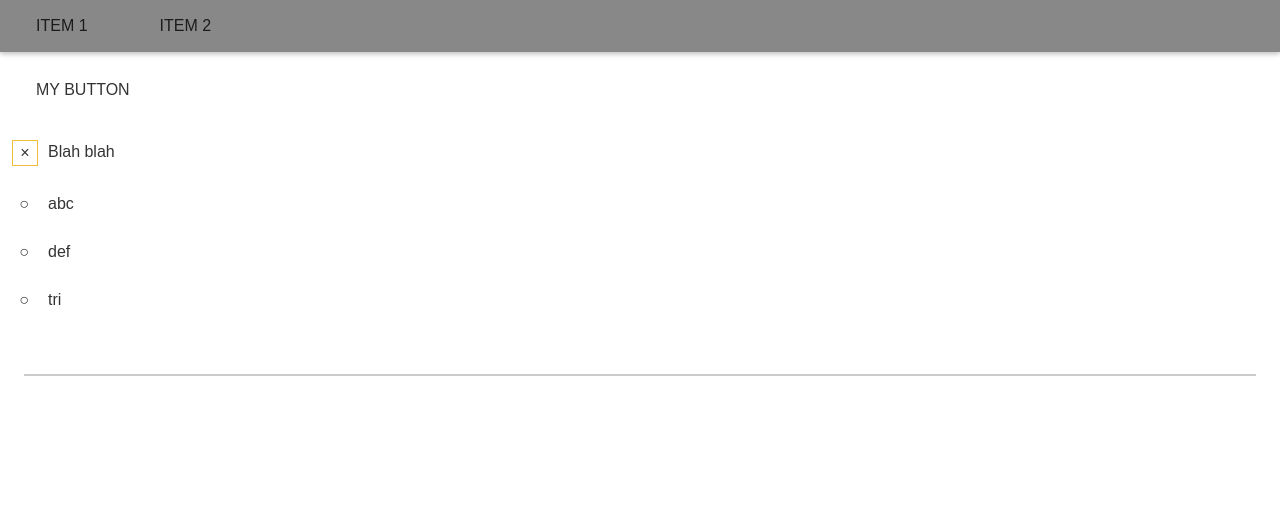
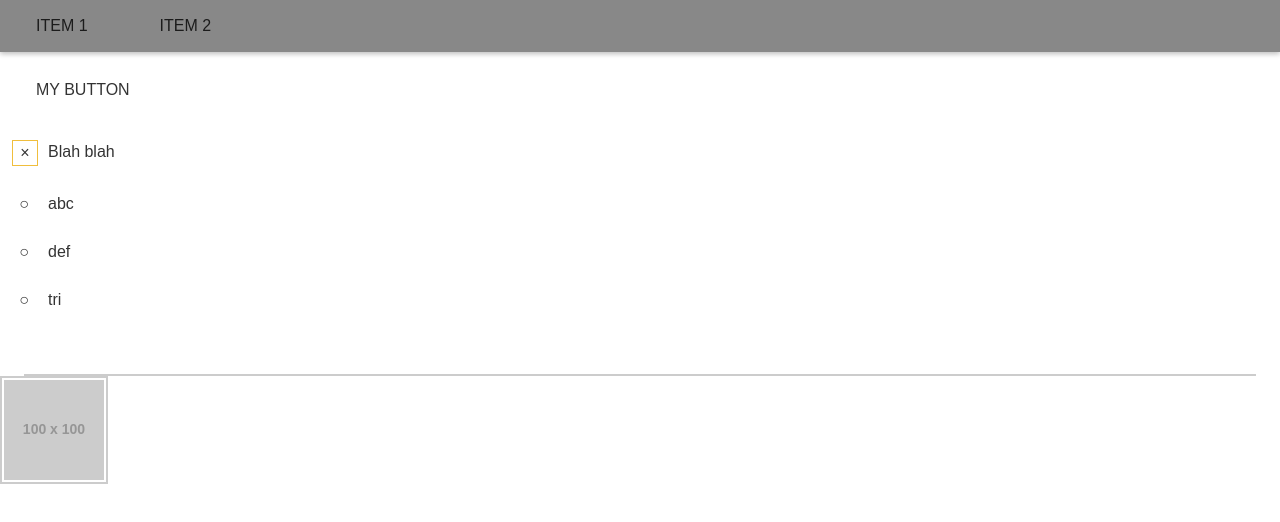
Before and after one commit to nejcmacek/dragonhack2017, an Angular app: page / in a window 1280 px wide. Shown: the top 522 px of the page. Built offline with nearby package versions, Linux system fonts and the light colour scheme.

Commit message:
Thumbnail xD

```diff
--- a/src/app/app.component.html
+++ b/src/app/app.component.html
@@ -1,6 +1,6 @@
 <dh-navbar fixed>
-	<dh-navitem href="https://google.si">Item 1</dh-navitem>
-	<dh-navitem href="http://dragonhack.si">Item 2</dh-navitem>
+  <dh-navitem href="https://google.si">Item 1</dh-navitem>
+  <dh-navitem href="http://dragonhack.si">Item 2</dh-navitem>
 </dh-navbar>
 
 <div>
@@ -18,3 +18,7 @@
 <div>
   <dh-input></dh-input>
 </div>
+
+<div>
+  <dh-thumbnail [src]="'http://placehold.it/100x100'"></dh-thumbnail>
+</div>
--- a/src/app/app.module.ts
+++ b/src/app/app.module.ts
@@ -10,6 +10,7 @@ import { ButtonComponent } from './button/button.component';
 import { CheckboxComponent } from './checkbox/checkbox.component';
 import { RadiosetComponent } from './radioset/radioset.component';
 import { InputComponent } from './input/input.component';
+import { ThumbnailComponent } from './thumbnail/thumbnail.component';
 
 @NgModule({
 	declarations: [
@@ -19,7 +20,8 @@ import { InputComponent } from './input/input.component';
 		NavitemComponent,
 		ButtonComponent,
 		RadiosetComponent,
-		InputComponent
+		InputComponent,
+		ThumbnailComponent
 	],
 	imports: [
 		BrowserModule,
--- /dev/null
+++ b/src/app/thumbnail/thumbnail.component.css
@@ -0,0 +1,7 @@
+img {
+  padding: 2px;
+  border: 2px solid rgba(0,0,0,0.2);
+}
+img:hover{
+  border: 2px solid #f0be3d;
+}
--- /dev/null
+++ b/src/app/thumbnail/thumbnail.component.html
@@ -0,0 +1 @@
+<img src="{{src}}">
--- /dev/null
+++ b/src/app/thumbnail/thumbnail.component.ts
@@ -0,0 +1,17 @@
+import { Component, OnInit, Input } from '@angular/core';
+
+@Component({
+  selector: 'dh-thumbnail',
+  templateUrl: './thumbnail.component.html',
+  styleUrls: ['./thumbnail.component.css']
+})
+export class ThumbnailComponent implements OnInit {
+
+  @Input() src: string
+
+  constructor() { }
+
+  ngOnInit() {
+  }
+
+}
```
Also changed, not shown: 1 other file (tests, documents, lock files or other folders).
